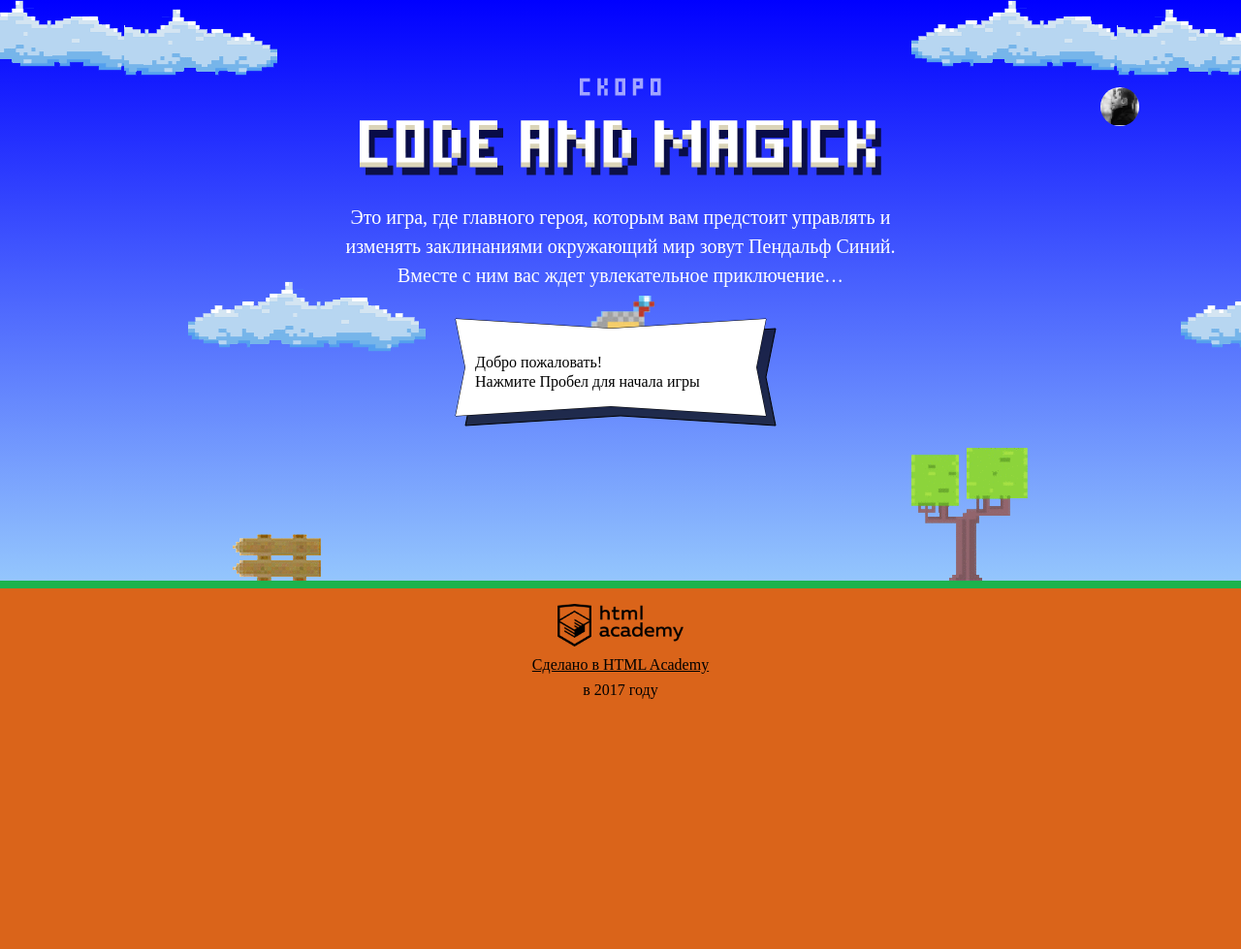
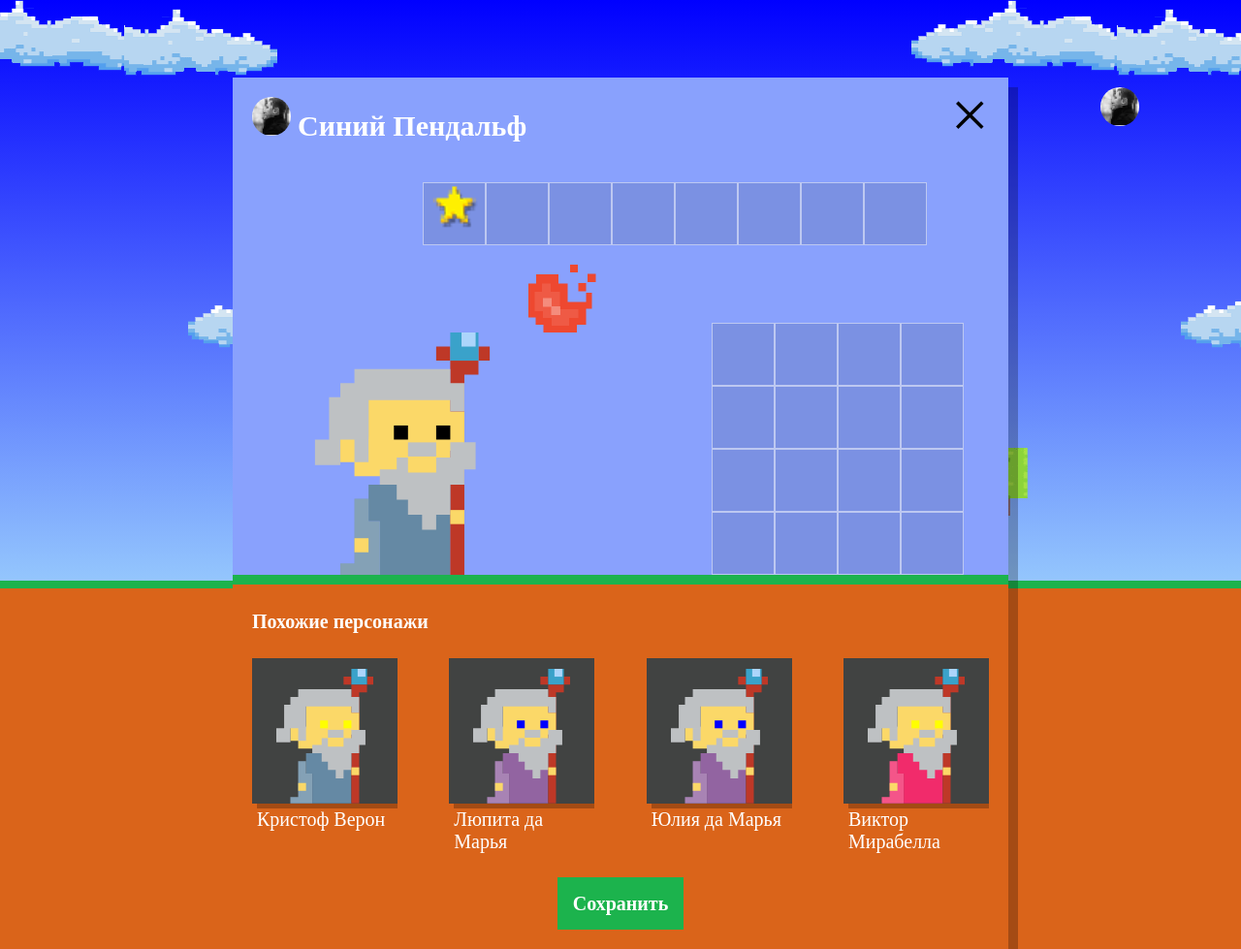
Before and after one commit to alexeyanasov/997177-code-and-magick-18, a website: page index.html in a window 1280 px wide. Shown: the whole page at 97% size. Before the commit the page ends 800 px from the top, so only its background shows below. Drawn offline with Linux system fonts and the light colour scheme; a web font is replaced by a local one.

Commit message:
Добавил генерацию персонажей и рандомность

```diff
--- a/index.html
+++ b/index.html
@@ -1,5 +1,6 @@
 <!DOCTYPE html>
 <html>
+
 <head>
   <meta charset="utf-8">
   <link rel="stylesheet" href="https://fonts.googleapis.com/css?family=PT+Mono&subset=latin,cyrillic">
@@ -7,49 +8,41 @@
   <link rel="shortcut icon" href="favicon.ico" type="image/x-icon">
   <title>Код и Магия</title>
 </head>
+
 <body>
-
   <header>
     <svg style="display: none;" xmlns="http://www.w3.org/2000/svg" viewBox="0 0 62
         86">
       <g id="wizard">
         <g id="wizard-coat">
-        <polygon points="19 67 19 59 14 59 14 82 9 82 9 86 23 86 23 67 19 67"/>
-        <polygon points="19 59 19 67 23 67 23 86 48 86 48 54 19 54 19 59"/>
+          <polygon points="19 67 19 59 14 59 14 82 9 82 9 86 23 86 23 67 19 67" />
+          <polygon points="19 59 19 67 23 67 23 86 48 86 48 54 19 54 19 59" />
         </g>
         <g id="wizard-head">
-        <polygon points="48 86 53 86 53 15 58 15 58 10 62 10 62 5 58 5 58 10 48 10 48 5 43 5 43 10 48 10 48 14 48 86"
-                 fill="#be3827"/>
-        <polygon points="9 37 19 37 19 23 48 23 48 28 53 28 53 42 48 42 48 51 14 51 14 46 9 46 9 37"
-                 fill="#fbd868"/>
-        <rect x="33" y="39" width="10" height="5" fill="#bec1c3"/>
-        <rect x="14" y="37" width="5" height="9" fill="#bec1c3"/>
-        <polygon
-          points="48 39 48 44.34 43 44.34 43 49.69 33 49.69 33 44.34 29 44.34 29 48.62 23 48.62 23 53.97 29 53.97 29 59.31 33 59.31 33 64.66 38 64.66 38 70 43 70 43 64.66 48 64.66 48 53.97 53 53.97 53 48.62 57 48.62 57 39 48 39"
-          fill="#bec1c3"/>
-        <polygon
-          points="0 47 9 47 9 38 19 38 19 24 48 24 48 28 53 28 53 18 48 18 48 13 14 13 14 18 9 18 9 23 5 23 5 38 0 38 0 47"
-          fill="#bec1c3"/>
+          <polygon points="48 86 53 86 53 15 58 15 58 10 62 10 62 5 58 5 58 10 48 10 48 5 43 5 43 10 48 10 48 14 48 86" fill="#be3827" />
+          <polygon points="9 37 19 37 19 23 48 23 48 28 53 28 53 42 48 42 48 51 14 51 14 46 9 46 9 37" fill="#fbd868" />
+          <rect x="33" y="39" width="10" height="5" fill="#bec1c3" />
+          <rect x="14" y="37" width="5" height="9" fill="#bec1c3" />
+          <polygon points="48 39 48 44.34 43 44.34 43 49.69 33 49.69 33 44.34 29 44.34 29 48.62 23 48.62 23 53.97 29 53.97 29 59.31 33 59.31 33 64.66 38 64.66 38 70 43 70 43 64.66 48 64.66 48 53.97 53 53.97 53 48.62 57 48.62 57 39 48 39" fill="#bec1c3" />
+          <polygon points="0 47 9 47 9 38 19 38 19 24 48 24 48 28 53 28 53 18 48 18 48 13 14 13 14 18 9 18 9 23 5 23 5 38 0 38 0 47" fill="#bec1c3" />
         </g>
         <g id="wizard-eyes">
-        <rect x="28" y="33" width="5" height="5"/>
-        <rect x="43" y="33" width="5" height="5"/>
+          <rect x="28" y="33" width="5" height="5" />
+          <rect x="43" y="33" width="5" height="5" />
         </g>
         <g id="wizard-hands">
           <polygon points="19 67 19 59 14 59 14 82 9 82 9 86 23 86
-          23 67 19 67" fill="#fff" opacity="0.2"/>
-        <rect x="14" y="73" width="5" height="5"
-              fill="#fbd868"/>
-        <rect x="48" y="63" width="5" height="5" fill="#fbd868"/>
-        <rect x="48" width="10" height="10" fill="#3aa2ca"/>
-        <rect x="52" width="5" height="5" fill="#acd5fb"/>
+          23 67 19 67" fill="#fff" opacity="0.2" />
+          <rect x="14" y="73" width="5" height="5" fill="#fbd868" />
+          <rect x="48" y="63" width="5" height="5" fill="#fbd868" />
+          <rect x="48" width="10" height="10" fill="#3aa2ca" />
+          <rect x="52" width="5" height="5" fill="#acd5fb" />
         </g>
       </g>
     </svg>
     <div class="header-clouds"></div>
     <div class="header-fence"></div>
     <div class="header-tree"></div>
-
     <h1 class="header-title section-title">
       Code&thinsp;and&thinsp;Magick
       <img src="img/title-site.png" alt="Code and magick">
@@ -59,50 +52,36 @@
       Пендальф Синий.
       Вместе с ним вас ждет увлекательное приключение&hellip;
     </p>
-
     <div class="demo"></div>
-
     <div class="setup-open">
       <img src="./img/user-1.jpg" class="setup-open-icon">
     </div>
   </header>
-
   <div class="overlay setup hidden">
-  <form class="setup-wizard-form"
-        method="post"
-        enctype="multipart/form-data"
-        autocomplete="off">
-
+    <form class="setup-wizard-form" method="post" enctype="multipart/form-data" autocomplete="off">
       <div class="setup-title">
         <div class="setup-user">
           <div class="upload">
-          <img class="setup-user-pic" src="./img/user-1.jpg"/>
+            <img class="setup-user-pic" src="./img/user-1.jpg" />
             <input type="file" name="avatar">
           </div>
           <label>
-          <input type="text" name="username"
-                 maxlength="25" required
-                 class="setup-user-name" value="Синий Пендальф"/>
+            <input type="text" name="username" maxlength="25" required class="setup-user-name" value="Синий Пендальф" />
           </label>
         </div>
-
         <span class="setup-close">&times;</span>
       </div>
-
-
       <div class="setup-artifacts-shop">
         <div class="setup-artifacts-cell"><img src="img/icon-star.png" alt="Star" width="65" height="50" draggable="true">
         </div>
         <div class="setup-artifacts-cell"></div>
         <div class="setup-artifacts-cell"></div>
         <div class="setup-artifacts-cell"></div>
-
         <div class="setup-artifacts-cell"></div>
         <div class="setup-artifacts-cell"></div>
         <div class="setup-artifacts-cell"></div>
         <div class="setup-artifacts-cell"></div>
       </div>
-
       <div class="setup-player">
         <div class="setup-wizard-appearance">
           <div class="setup-wizard-wrap">
@@ -118,53 +97,43 @@
           <input type="hidden" name="coat-color" value="rgb(101, 137, 164)">
           <input type="hidden" name="eyes-color" value="black">
         </div>
-
         <div class="setup-fireball-wrap">
           <div class="setup-fireball"></div>
           <input type="hidden" name="fireball-color" value="#ee4830">
         </div>
-
         <div class="setup-artifacts" dropzone="move">
           <div class="setup-artifacts-cell"></div>
           <div class="setup-artifacts-cell"></div>
           <div class="setup-artifacts-cell"></div>
           <div class="setup-artifacts-cell"></div>
-
           <div class="setup-artifacts-cell"></div>
           <div class="setup-artifacts-cell"></div>
           <div class="setup-artifacts-cell"></div>
           <div class="setup-artifacts-cell"></div>
-
           <div class="setup-artifacts-cell"></div>
           <div class="setup-artifacts-cell"></div>
           <div class="setup-artifacts-cell"></div>
           <div class="setup-artifacts-cell"></div>
-
           <div class="setup-artifacts-cell"></div>
           <div class="setup-artifacts-cell"></div>
           <div class="setup-artifacts-cell"></div>
           <div class="setup-artifacts-cell"></div>
         </div>
       </div>
-
       <div class="setup-footer">
         <div class="setup-similar hidden">
-
           <h4 class="setup-similar-title">Похожие персонажи</h4>
-
-        <div class="setup-similar-list"><!--Список похожих персонажей--></div>
+          <div class="setup-similar-list">
+            <!--Список похожих персонажей-->
           </div>
-
+        </div>
         <button class="button setup-submit">Сохранить</button>
       </div>
     </form>
   </div>
-
   <footer>
-  <p><a href="http://htmlacademy.ru" class="footer-link"><img src="img/htmlacademy-logo.png" alt="HTML Academy"
-                                                              width="130">Сделано в HTML Academy</a>в 2017 году</p>
+    <p><a href="http://htmlacademy.ru" class="footer-link"><img src="img/htmlacademy-logo.png" alt="HTML Academy" width="130">Сделано в HTML Academy</a>в 2017 году</p>
   </footer>
-
   <template id="similar-wizard-template" style="display: none">
     <div class="setup-similar-item">
       <div class="setup-similar-content">
@@ -180,29 +149,31 @@
       <p class="setup-similar-label">Петр Петров</p>
     </div>
   </template>
-
   <script>
   var fireballSize = 22;
   var wizardSpeed = 3;
   var wizardWidth = 70;
-  var getFireballSpeed = function(left){
-    if(left){
+  var getFireballSpeed = function(left) {
+    if (left) {
       return 5;
     }
     return 2;
   };
-  var getWizardHeight = function(wizardWidth){
+  var getWizardHeight = function(wizardWidth) {
     return 1.337 * wizardWidth;
   };
-  var getWizardX = function(width){
+  var getWizardX = function(width) {
     return width / 2 - wizardWidth / 2;
   }
-  var getWizardY = function(height){
+  var getWizardY = function(height) {
+    return height / 3 - getWizardHeight(wizardWidth);
     return height / 3 - getWizardHeight(wizardWidth);
   }
+
   </script>
+  <script src="js/setup.js"></script>
   <script src="js/stat.js"></script>
   <script src="js/game.js"></script>
+</body>
 
-</body>
 </html>
--- /dev/null
+++ b/js/setup.js
@@ -0,0 +1,54 @@
+'use strict';
+
+var WIZARD_NUMBER = 4;
+var WIZARD_NAMES = ['Иван', 'Хуан Себастьян', 'Мария', 'Кристоф', 'Виктор', 'Юлия', 'Люпита', 'Вашингтон'];
+var WIZARD_SURNAMES = ['да Марья', 'Верон', 'Мирабелла', 'Вальц', 'Онопко', 'Топольницкая', 'Нионго', 'Ирвинг'];
+var WIZARD_COAT_COLORS = ['rgb(101, 137, 164)', 'rgb(241, 43, 107)', 'rgb(146, 100, 161)', 'rgb(56, 159, 117)', 'rgb(215, 210, 55)', 'rgb(0, 0, 0)'];
+var WIZARD_EYES_COLORS = ['black', 'red', 'blue', 'yellow', 'green'];
+
+var userDialog = document.querySelector('.setup');
+var similarListElement = document.querySelector('.setup-similar-list');
+var similarWizardTemplate = document.querySelector('#similar-wizard-template')
+  .content
+  .querySelector('.setup-similar-item');
+
+var wizards = [];
+var fragment = document.createDocumentFragment();
+
+var getRandomNumber = function(num) {
+  var rand = Math.round(Math.random() * num);
+  return rand;
+};
+
+var generateWizard = function() {
+  var wizard = {
+    name: WIZARD_NAMES[getRandomNumber(WIZARD_NAMES.length - 1)] + ' ' + WIZARD_SURNAMES[getRandomNumber(WIZARD_SURNAMES.length - 1)],
+    coatColor: WIZARD_COAT_COLORS[getRandomNumber(WIZARD_COAT_COLORS.length - 1)],
+    eyesColor: WIZARD_EYES_COLORS[getRandomNumber(WIZARD_EYES_COLORS.length - 1)]
+  };
+
+  return wizard;
+};
+
+var renderWizard = function(wizard) {
+  var wizardElement = similarWizardTemplate.cloneNode(true);
+
+  wizardElement.querySelector('.setup-similar-label').textContent = wizard.name;
+  wizardElement.querySelector('.wizard-coat').style.fill = wizard.coatColor;
+  wizardElement.querySelector('.wizard-eyes').style.fill = wizard.eyesColor;
+
+  return wizardElement;
+};
+
+userDialog.classList.remove('hidden');
+
+for (var i = 0; i < WIZARD_NUMBER; i++) {
+  wizards.push(generateWizard());
+}
+
+for (var j = 0; j < wizards.length; j++) {
+  fragment.appendChild(renderWizard(wizards[j]));
+}
+similarListElement.appendChild(fragment);
+
+userDialog.querySelector('.setup-similar').classList.remove('hidden');
```
Lines whose indentation alone changed are shown as unchanged.
